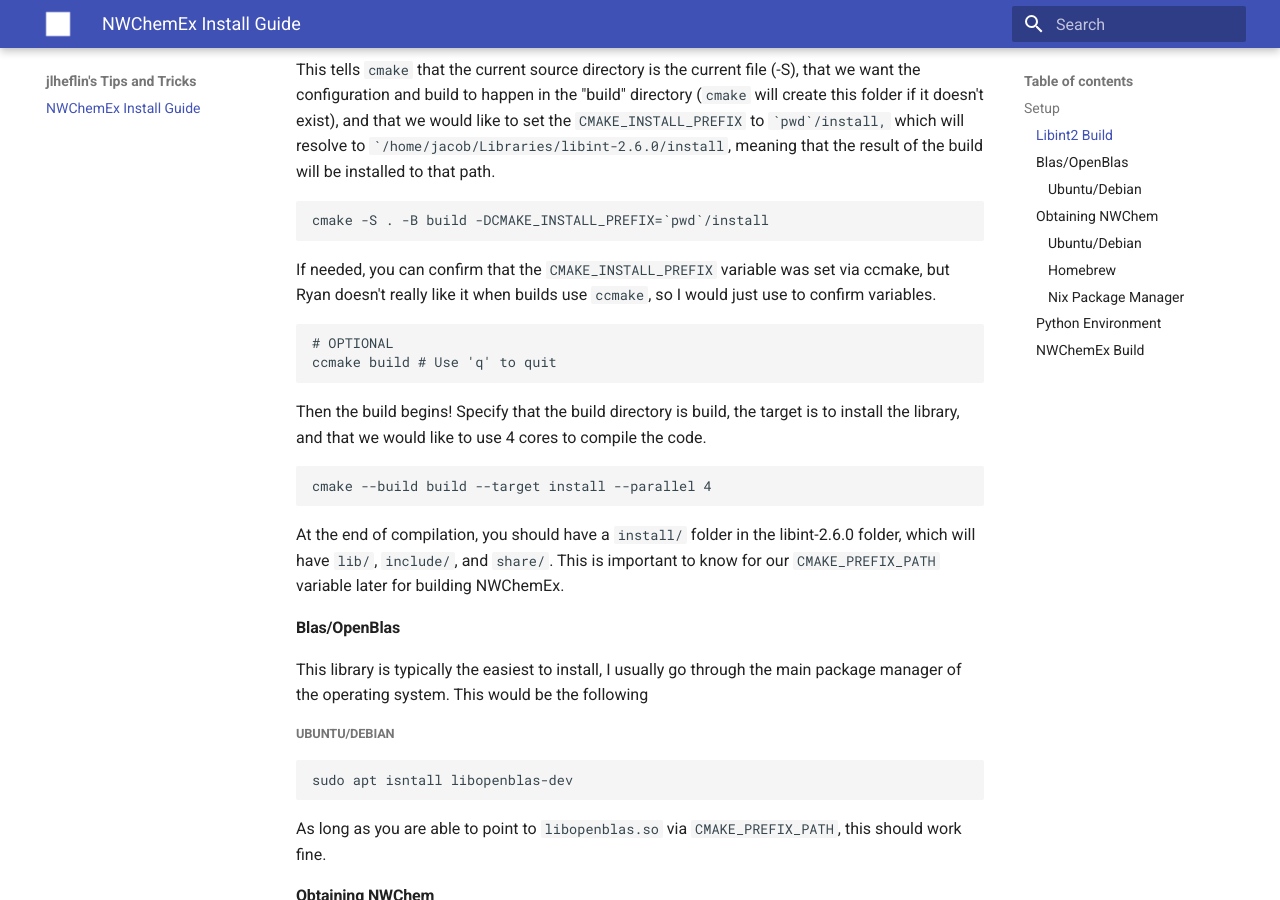
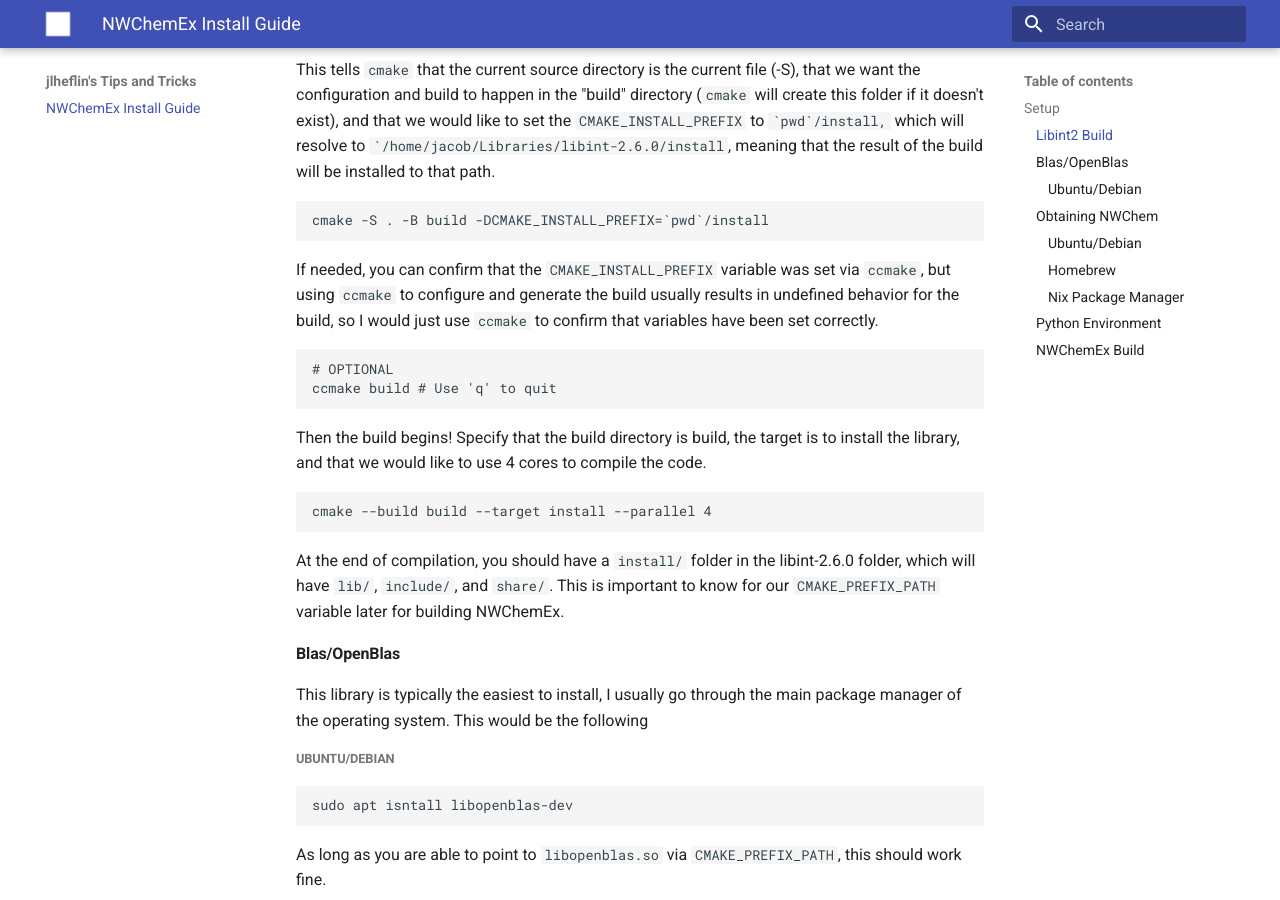
Before and after one commit to jlheflin/jlheflin.github.io, an MkDocs documentation site: the page built from docs/nwchemex_install_instructions.md, in a window 1280 px wide and 900 px high, scrolled down 607 px. Built offline with MkDocs 1.6.1 and Material for MkDocs 9.7.7, drawn with Linux system fonts in a browser that asks for light colours.

Commit message:
clarified why using ccmake is discouraged

````diff
--- a/docs/nwchemex_install_instructions.md
+++ b/docs/nwchemex_install_instructions.md
@@ -38,8 +38,9 @@ cmake -S . -B build -DCMAKE_INSTALL_PREFIX=`pwd`/install
 ```
 
 If needed, you can confirm that the `CMAKE_INSTALL_PREFIX` variable was set via
-ccmake, but Ryan doesn't really like it when builds use `ccmake`, so I would just
-use to confirm variables.
+`ccmake`, but using `ccmake` to configure and generate the build usually results in
+undefined behavior for the build, so I would just use `ccmake` to confirm that
+variables have been set correctly.
 
 ```bash
 # OPTIONAL
````
